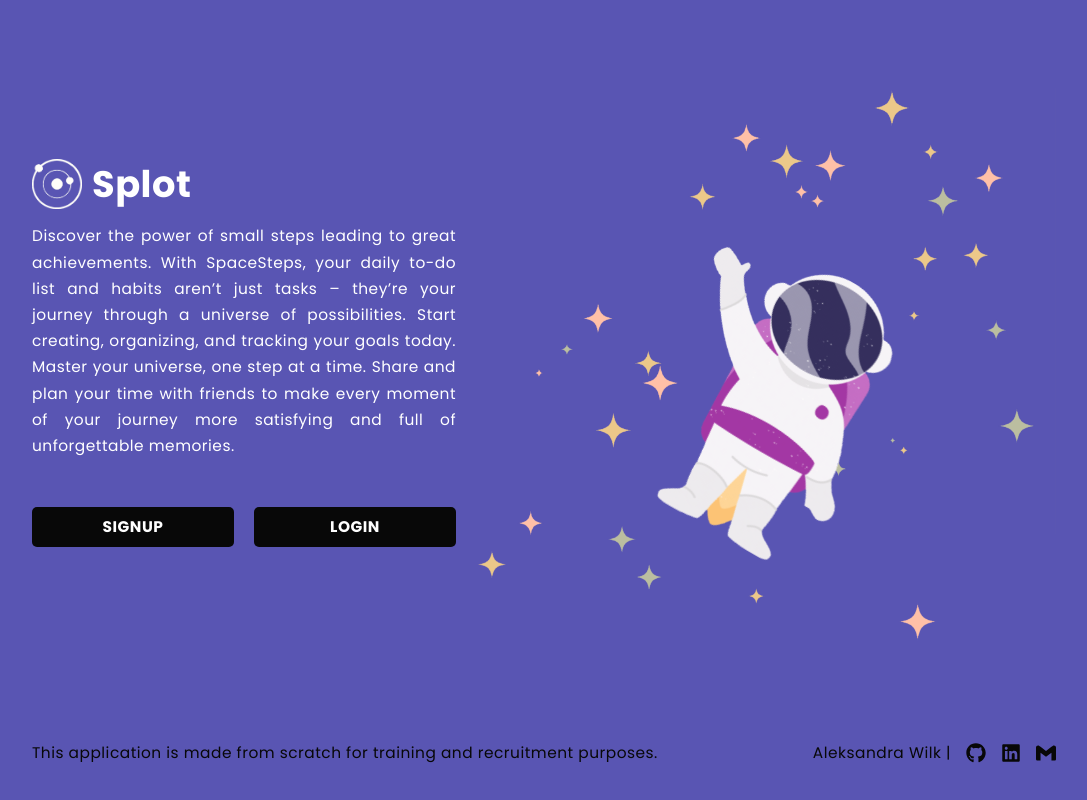
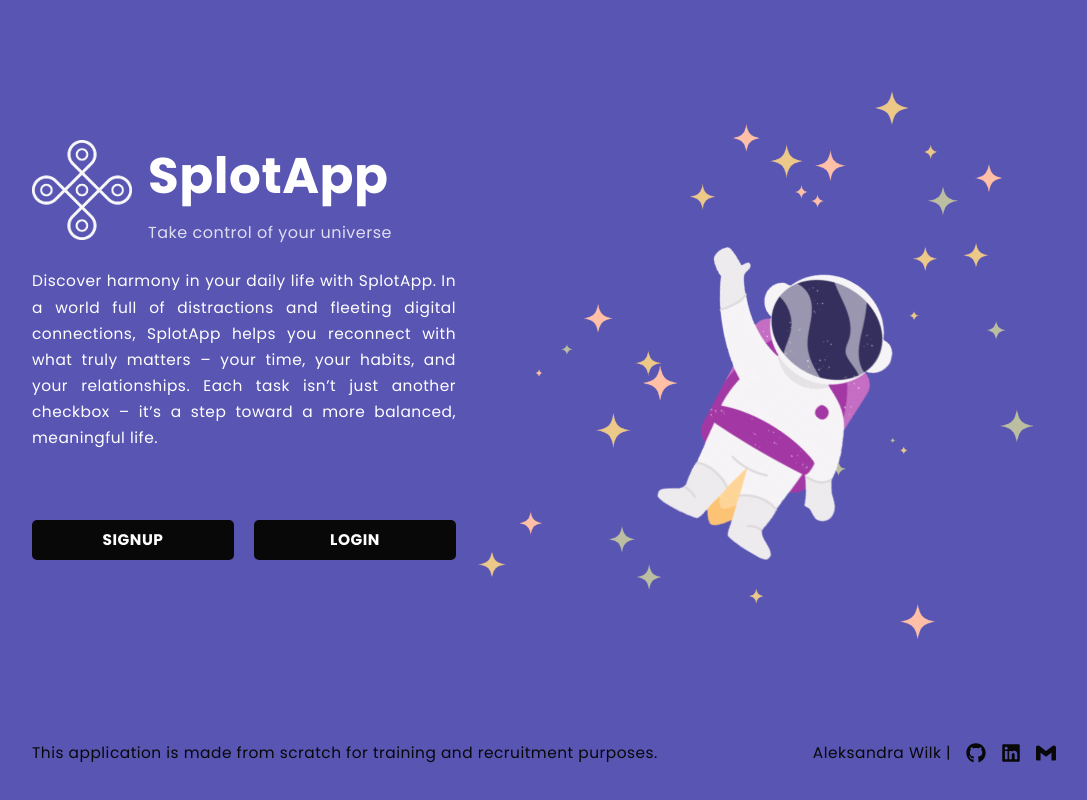
Before and after one commit to OllaWilk/splot-frontend, a React (Create React App) app: page / in a window 1280 px wide. Shown: the whole page, without its empty margins (96-1183 px from the left). Built offline with nearby package versions, Linux system fonts and the light colour scheme; no server answers.

Commit message:
update logo

```diff
--- a/src/components/common/Logo/Logo.module.scss
+++ b/src/components/common/Logo/Logo.module.scss
@@ -2,8 +2,7 @@
 
 .logo {
   @include flex(row, center, flex-start);
-  gap: 10px;
-  color: var(--color-light);
+  height: 100px;
 
   @include sm-max {
     justify-content: center;
@@ -11,23 +10,28 @@
     gap: 10px;
   }
 
-  .imgWrap {
-    @include flex(row, center, center);
-
-    img {
-      width: 100%;
-      height: 100%;
-      object-fit: cover;
-
-      @include sm-max {
-        width: 50px;
-      }
-    }
+  img {
+    height: 100%;
+    max-height: 100px;
+    margin-right: 1rem;
   }
 
-  .text {
-    @include sm-max {
-      font-size: 1.5rem;
+  .textWrapper {
+    @include flex(column, stretch, space-between);
+    text-align: left;
+
+    h1,
+    p {
+      margin: 0;
+    }
+
+    h1 {
+      font-size: inherit;
+    }
+
+    p {
+      font-size: 1rem;
+      opacity: 0.8;
     }
   }
 }
--- a/src/components/common/Logo/Logo.tsx
+++ b/src/components/common/Logo/Logo.tsx
@@ -5,22 +5,21 @@ import styles from './Logo.module.scss';
 interface Props {
   text?: string;
   fontSize?: string;
-  imgSize?: { width: string; height: string };
+  slogan?: boolean;
 }
 
 const Logo = ({
-  text,
-  fontSize = '2.3rem',
-  imgSize = { width: '50px', height: '50px' },
+  text = 'SplotApp',
+  fontSize = '50px',
+  slogan = true,
 }: Props) => (
   <div className={styles.logo}>
-    <div className={styles.imgWrap}>
-      <img src={logo} alt='logo' style={imgSize} />
-    </div>
+    <img src={logo} alt='logo' className={styles.logoImage} />
     {text && (
-      <h1 className={styles.text} style={{ fontSize: `${fontSize}` }}>
-        {text}
-      </h1>
+      <div className={styles.textWrapper}>
+        <h1 style={{ fontSize: `${fontSize}` }}>{text}</h1>
+        {slogan && <p>Take control of your universe</p>}
+      </div>
     )}
   </div>
 );
--- a/src/components/layout/MainLayout/MainLayout.tsx
+++ b/src/components/layout/MainLayout/MainLayout.tsx
@@ -23,11 +23,7 @@ const MainLayout = () => {
         }
       >
         <div className={styles.logoWrap}>
-          <Logo
-            text={'SpaceSteps'}
-            fontSize='20px'
-            imgSize={{ width: '40px', height: '40px' }}
-          />
+          <Logo text={'SplotApp'} fontSize='20px' />
         </div>
         <Navigation />
         <HamburgerNavigation isOpen={isOpen} handleClick={toggleIsOpen} />
--- a/src/components/views/Signup/Signup.tsx
+++ b/src/components/views/Signup/Signup.tsx
@@ -48,7 +48,7 @@ export const Signup = () => {
     <>
       <section className={styles.signup}>
         <form onSubmit={handleSubmit}>
-          <Logo text={'SpaceSteps'} />
+          <Logo text={'SplotApp'} />
           <div className={styles.inputWrapper}>
             <input
               type='email'
--- a/src/components/views/Welcome/Welcome.module.scss
+++ b/src/components/views/Welcome/Welcome.module.scss
@@ -19,6 +19,8 @@
 
   article {
     width: 50%;
+    @include flex(column, stretch, space-between);
+    gap: 20px;
 
     @include lg-max {
       width: 100%;
--- a/src/components/views/Welcome/Welcome.tsx
+++ b/src/components/views/Welcome/Welcome.tsx
@@ -17,12 +17,13 @@ const Welcome = () => {
     <>
       <section className={`${styles.welcome} `}>
         <article>
-          <Logo text={'Splot'} />
+          <Logo text={'SplotApp'} />
           <Paragraph
             text={
-              'Discover the power of small steps leading to great achievements. With SpaceSteps, your daily to-do list and habits aren’t just tasks – they’re your journey through a universe of possibilities. Start creating, organizing, and tracking your goals today. Master your universe, one step at a time. Share and plan your time with friends to make every moment of your journey more satisfying and full of unforgettable memories. '
+              'Discover harmony in your daily life with SplotApp. In a world full of distractions and fleeting digital connections, SplotApp helps you reconnect with what truly matters – your time, your habits, and your relationships. Each task isn’t just another checkbox – it’s a step toward a more balanced, meaningful life.'
             }
           />
+
           <div className={styles.btns}>
             {!user ? (
               <>
```
Also changed, not shown: public/manifest.json, src/images/spaceStepsLogo.png, 1 other file (tests, documents, lock files or other folders).
